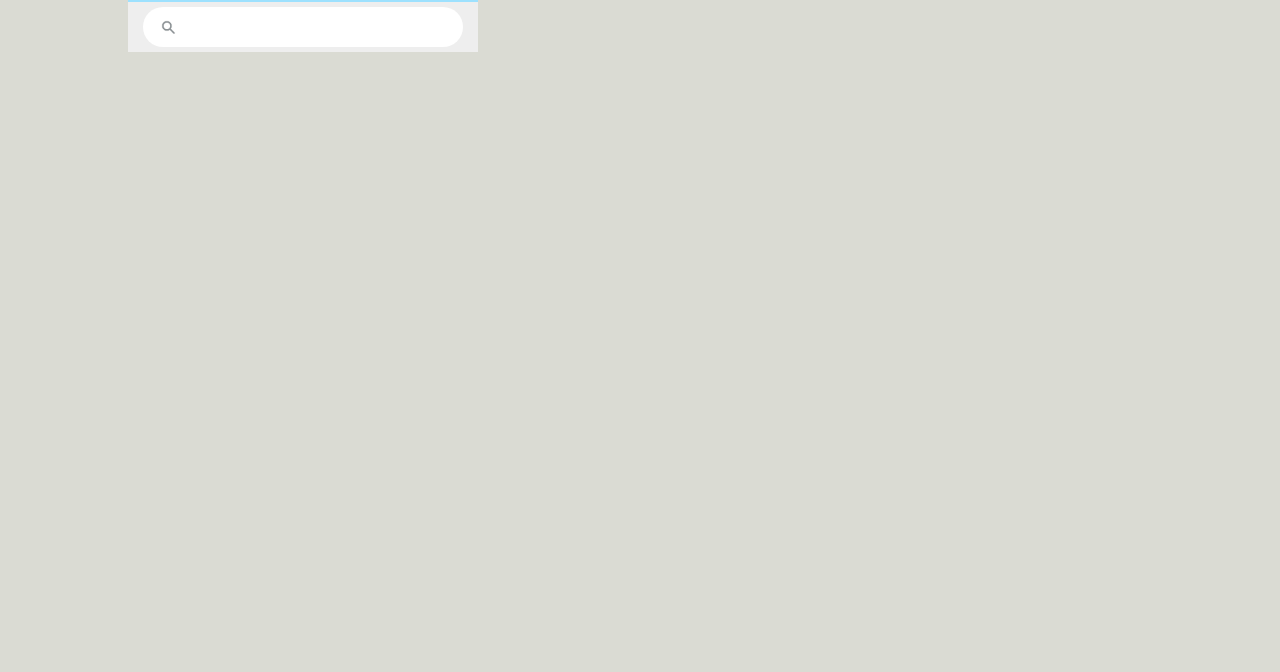
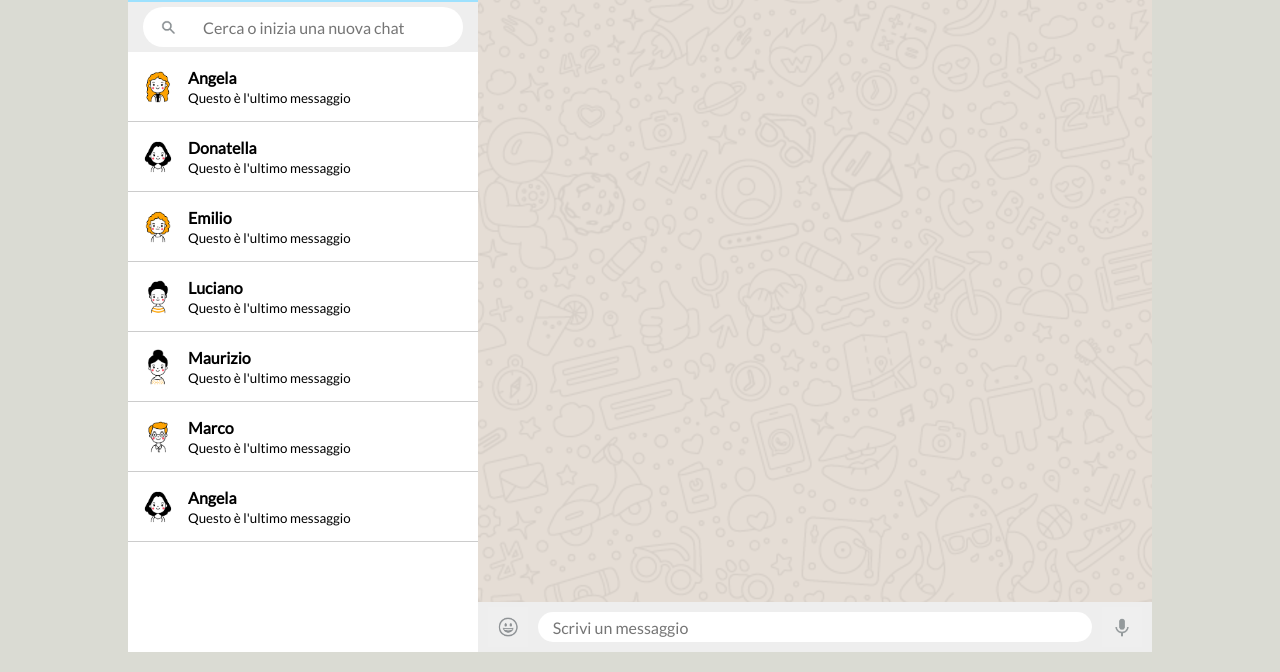
Before and after one commit to marco987/js-html-css-boolzap, a plain HTML site: page index.html in a window 1280 px wide. Shown: the part 128-800 px from the top of the page. Drawn offline with nearby package versions, Linux system fonts and the light colour scheme.

Commit message:
Struttura Footer (fine)

```diff
--- a/index.html
+++ b/index.html
@@ -48,24 +48,58 @@
             <div class="cerca-contatti">
               <div class="cerca-contatti-in">
                 <img src="img/wcercabianco.png" alt="cerca">
-                <input type="text" name="" value="">
+                <input type="text" name="" placeholder="Cerca o inizia una nuova chat" value="">
               </div>
             </div>
             <div class="rubrica-contatti">
               <div class="contatto">
-
+                <img src="img/pers3.png" alt="contatto">
+                <div class="contatto-rubrica">
+                  <h4>Angela</h4>
+                  <small class="ultimo-messaggio">Questo è l'ultimo messaggio</small>
+                </div>
               </div>
               <div class="contatto">
-
+                <img src="img/pers4.png" alt="contatto">
+                <div class="contatto-rubrica">
+                  <h4>Donatella</h4>
+                  <small class="ultimo-messaggio">Questo è l'ultimo messaggio</small>
+                </div>
               </div>
               <div class="contatto">
-
+                <img src="img/pers5.png" alt="contatto">
+                <div class="contatto-rubrica">
+                  <h4>Emilio</h4>
+                  <small class="ultimo-messaggio">Questo è l'ultimo messaggio</small>
+                </div>
               </div>
               <div class="contatto">
-
+                <img src="img/pers6.png" alt="contatto">
+                <div class="contatto-rubrica">
+                  <h4>Luciano</h4>
+                  <small class="ultimo-messaggio">Questo è l'ultimo messaggio</small>
+                </div>
               </div>
               <div class="contatto">
-
+                <img src="img/pers7.png" alt="contatto">
+                <div class="contatto-rubrica">
+                  <h4>Maurizio</h4>
+                  <small class="ultimo-messaggio">Questo è l'ultimo messaggio</small>
+                </div>
+              </div>
+              <div class="contatto">
+                <img src="img/pers8.png" alt="contatto">
+                <div class="contatto-rubrica">
+                  <h4>Marco</h4>
+                  <small class="ultimo-messaggio">Questo è l'ultimo messaggio</small>
+                </div>
+              </div>
+              <div class="contatto">
+                <img src="img/pers4.png" alt="contatto">
+                <div class="contatto-rubrica">
+                  <h4>Angela</h4>
+                  <small class="ultimo-messaggio">Questo è l'ultimo messaggio</small>
+                </div>
               </div>
             </div>
           </aside>
@@ -74,7 +108,9 @@
 
             </section>
             <footer>
-
+              <img src="img/wemoticon.png" alt="emoticon">
+              <input type="text" name="" value="" placeholder="Scrivi un messaggio">
+              <img src="img/wvocale.png" alt="vocale">
             </footer>
           </div>
         </div>
--- a/style.css
+++ b/style.css
@@ -114,7 +114,6 @@ header {
 aside {
   height: 100%;
   width: 350px;
-  overflow: auto;
 }
 
   .alert-notifiche {
@@ -158,7 +157,7 @@ aside {
   .cerca-contatti-in input {
     width: 100%;
     margin-right: 10px;
-    font-size: 1.1em;
+    font-size: 1em;
     border-style: inset;
     border-width: 0;
   }
@@ -167,8 +166,38 @@ aside {
     outline: none;
   }
 
+  /* Contatti in rubrica */
+  .rubrica-contatti {
+    width: 100%;
+    height: calc(100% - 110px);
+    /* 110px = height .alert-notifiche + .cerca-contatti */
+    background-color: #fff;
+    overflow: auto;
+  }
+
+  .contatto {
+    height: 70px;
+    width: 100%;
+    border-bottom: 1px solid #CCCCCC;
+    display: flex;
+    align-items: center;
+    padding: 0 10px;
+  }
+
+  .contatto:hover {
+    background-color: #CCCCCC;
+    cursor: pointer;
+  }
+
+  .contatto img {
+    height: 40px;
+    border-radius: 100%;
+    margin-right: 10px;
+  }
 
 
+
+/* CHAT in corso e inserimento messaggi */
 #blocco-messaggi {
   height: 100%;
   width: calc(100% - 350px);
@@ -176,13 +205,40 @@ aside {
   flex-wrap: wrap;
 }
 
+
 section {
   width: 100%;
   height: calc(100% - 50px);
   overflow: auto;
+  background-image: url(img/chat-backgroung.png);
 }
 
+
+/* FOOTER cioè Sezione Immissione Messaggio */
 footer {
   width: 100%;
   height: 50px;
+  background-color: #EEEEEE;
+  display: flex;
+  justify-content: space-between;
+  align-items: center;
 }
+
+  footer img {
+    height: 40px;
+    margin: 0 10px;
+  }
+
+  footer input {
+    width: 100%;
+    height: 30px;
+    padding: 0 15px;
+    font-size: 1em;
+    border-style: inset;
+    border-width: 0;
+    border-radius: 20px;
+  }
+
+  footer input:focus {
+    outline: none;
+  }
```
Also changed, not shown: img/chat-backgroung.png (added), img/wemoticon.png (added), img/winvio.png (added), img/wvocale.png (added).
